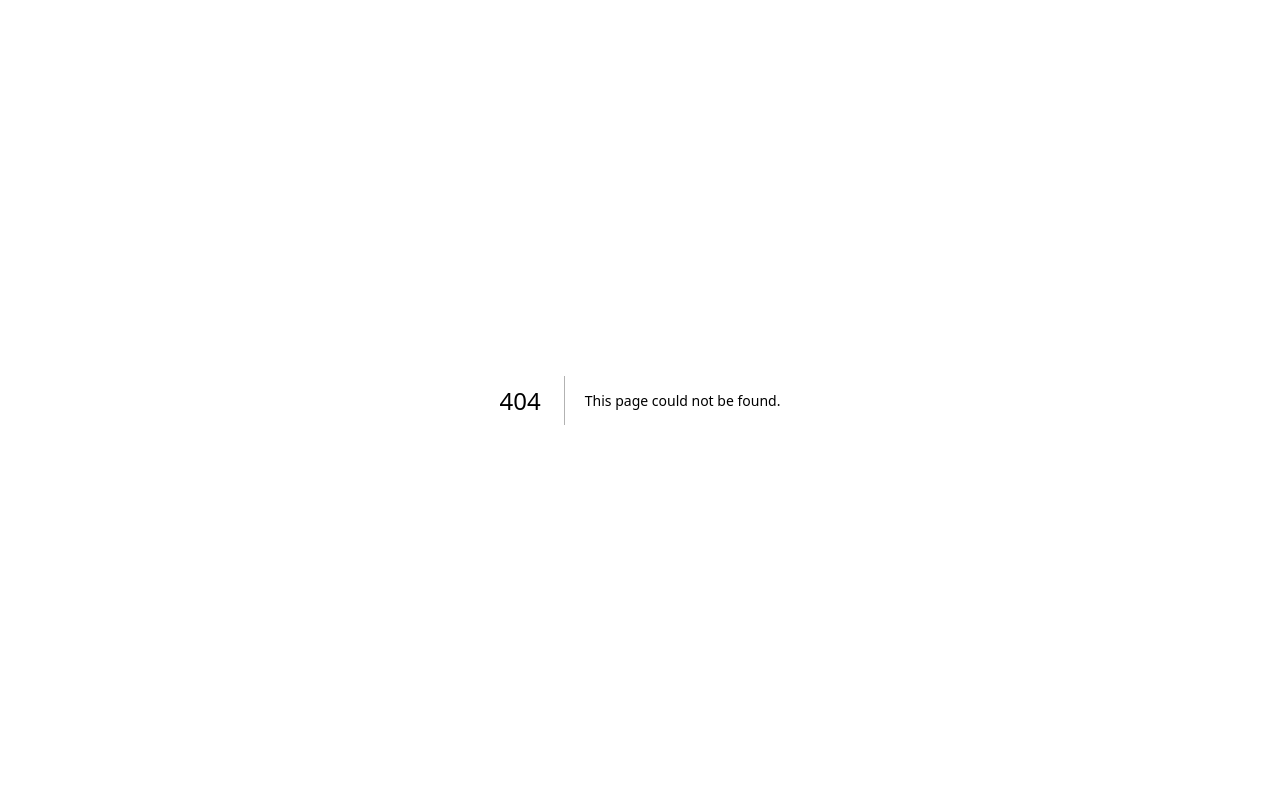
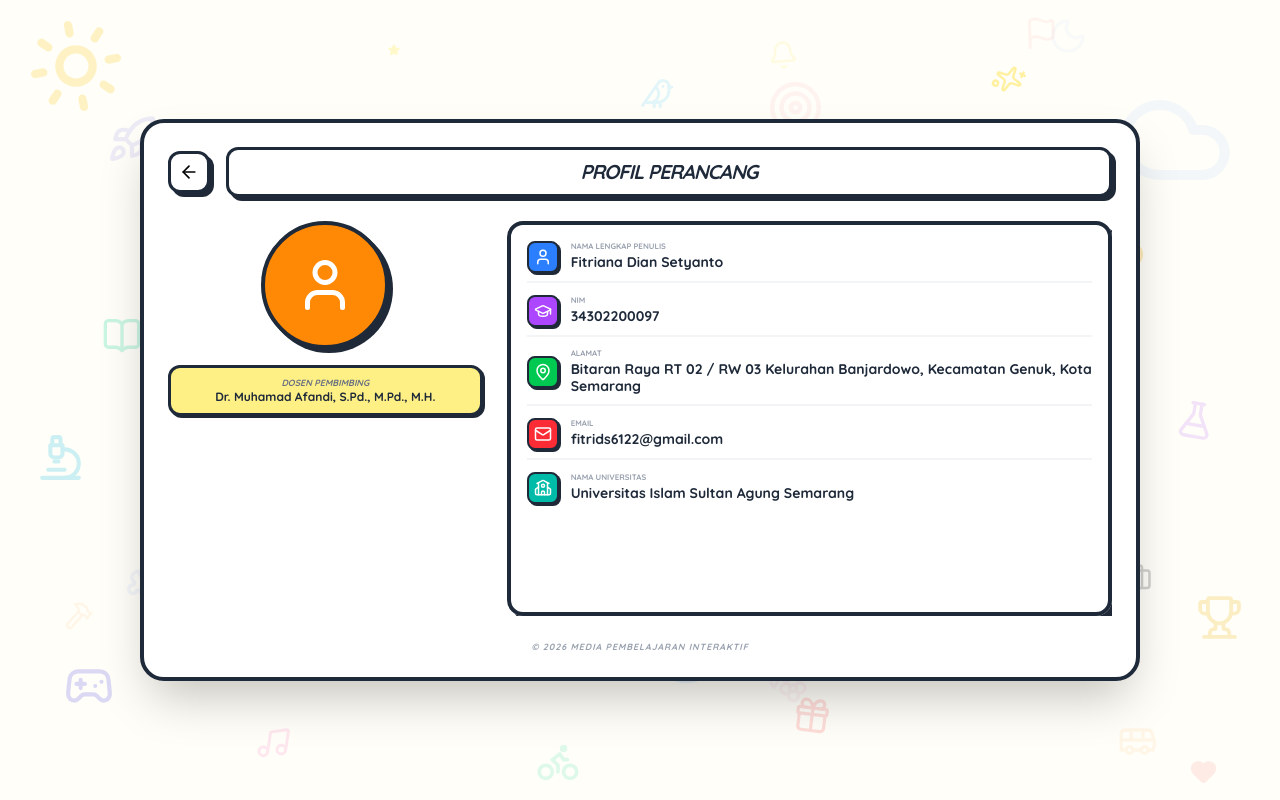
Before and after one commit to nasirindev/pwa-edu, a Next.js app: page /profile in a window 1280 px wide. Before the commit this address had no page. Built offline with nearby package versions, Linux system fonts and the light colour scheme.

Commit message:
halaman profile

```diff
--- /dev/null
+++ b/app/(main)/profile/page.tsx
@@ -0,0 +1,147 @@
+"use client";
+
+import React from "react";
+import { useRouter } from "next/navigation";
+import {
+  ArrowLeft,
+  User,
+  Mail,
+  MapPin,
+  GraduationCap,
+  School,
+} from "lucide-react";
+import { Decoration, LayoutWrapper } from "@/components/AnimatedBackgroud";
+import { motion } from "framer-motion";
+import { decorations } from "@/libs/decorations";
+
+export default function ProfilePage() {
+  const router = useRouter();
+
+  const profileData = [
+    {
+      label: "Nama Lengkap Penulis",
+      value: "Fitriana Dian Setyanto", //
+      icon: <User className="text-white" size={18} />,
+      color: "bg-blue-500",
+    },
+    {
+      label: "NIM",
+      value: "34302200097", //
+      icon: <GraduationCap className="text-white" size={18} />,
+      color: "bg-purple-500",
+    },
+    {
+      label: "Alamat",
+      value:
+        "Bitaran Raya RT 02 / RW 03 Kelurahan Banjardowo, Kecamatan Genuk, Kota Semarang", //
+      icon: <MapPin className="text-white" size={18} />,
+      color: "bg-green-500",
+    },
+    {
+      label: "Email",
+      value: "fitrids6122@gmail.com", //
+      icon: <Mail className="text-white" size={18} />,
+      color: "bg-red-500",
+    },
+    {
+      label: "Nama Universitas",
+      value: "Universitas Islam Sultan Agung Semarang", //
+      icon: <School className="text-white" size={18} />,
+      color: "bg-teal-500",
+    },
+  ];
+
+  return (
+    // Background utama yang memenuhi seluruh layar
+    <LayoutWrapper className="bg-yellow-50/30 w-full h-full">
+      {decorations.map((decorations, idx) => (
+        <Decoration
+          key={idx}
+          icon={decorations.icon}
+          className={decorations.className}
+          animate={decorations.animate}
+          transition={decorations.transition}
+        />
+      ))}
+      <div className="fixed inset-0 flex items-center justify-center overflow-hidden">
+        {/* Container Landscape Terkunci (16:9) */}
+        <div className="w-full max-w-250 aspect-video max-h-screen relative shadow-2xl overflow-hidden bg-white border-4 border-gray-800 rounded-3xl">
+          <div className="h-full w-full flex flex-col p-4 md:p-6 relative space-y-4">
+            {/* Header Profil */}
+            <div className="flex items-center gap-4 flex-none">
+              <button
+                onClick={() => router.back()}
+                className="bg-white border-[3px] border-gray-800 p-2 rounded-xl shadow-[4px_4px_0px_#1f2937] active:shadow-none active:translate-x-0.5 active:translate-y-0.5 transition-all text-black"
+              >
+                <ArrowLeft size={20} />
+              </button>
+              <div className="flex-1 bg-white border-[3px] border-gray-800 rounded-xl shadow-[4px_4px_0px_#1f2937] p-2">
+                <h1 className="text-lg md:text-xl font-black text-gray-800 uppercase tracking-tighter text-center italic">
+                  Profil Perancang
+                </h1>
+              </div>
+            </div>
+
+            {/* Konten Utama - Grid 2 Kolom untuk menghemat ruang vertikal */}
+            <div className="flex-1 flex gap-6 items-start overflow-hidden pt-2">
+              {/* Sisi Kiri: Avatar & Pembimbing */}
+              <motion.div
+                initial={{ opacity: 0, x: -20 }}
+                animate={{ opacity: 1, x: 0 }}
+                className="w-1/3 flex flex-col items-center space-y-4"
+              >
+                <div className="w-24 h-24 md:w-32 md:h-32 bg-orange-400 border-4 border-gray-800 rounded-full flex items-center justify-center shadow-[4px_4px_0px_#1f2937]">
+                  <User size={60} className="text-white" />
+                </div>
+
+                <div className="w-full bg-yellow-200 border-[3px] border-gray-800 p-2 rounded-xl shadow-[2px_2px_0px_#1f2937] text-center">
+                  <p className="text-[9px] font-black uppercase text-gray-500 italic">
+                    Dosen Pembimbing
+                  </p>
+                  <p className="text-[10px] md:text-xs font-bold text-gray-800">
+                    Dr. Muhamad Afandi, S.Pd., M.Pd., M.H. {/* */}
+                  </p>
+                </div>
+              </motion.div>
+
+              {/* Sisi Kanan: Detail Informasi */}
+              <motion.div
+                initial={{ opacity: 0, x: 20 }}
+                animate={{ opacity: 1, x: 0 }}
+                className="flex-1 bg-white/50 border-4 border-gray-800 rounded-2xl p-4 shadow-[6px_6px_0px_#1f2937] overflow-y-auto custom-scrollbar h-full"
+              >
+                <div className="space-y-3">
+                  {profileData.map((item, idx) => (
+                    <div
+                      key={idx}
+                      className="flex items-center gap-3 border-b-2 border-gray-100 pb-2 last:border-0"
+                    >
+                      <div
+                        className={`${item.color} w-8 h-8 rounded-lg border-2 border-gray-800 flex items-center justify-center shrink-0 shadow-[2px_2px_0px_#1f2937]`}
+                      >
+                        {item.icon}
+                      </div>
+                      <div className="overflow-hidden">
+                        <p className="text-[8px] font-black uppercase text-gray-400 leading-none mb-1">
+                          {item.label} {/* */}
+                        </p>
+                        <p className="text-xs md:text-sm font-bold text-gray-800 truncate lg:whitespace-normal leading-tight">
+                          {item.value} {/* */}
+                        </p>
+                      </div>
+                    </div>
+                  ))}
+                </div>
+              </motion.div>
+            </div>
+
+            {/* Footer */}
+            <p className="text-center text-gray-400 font-bold text-[9px] uppercase tracking-widest flex-none pt-2 italic">
+              © 2026 Media Pembelajaran Interaktif
+            </p>
+          </div>
+        </div>
+      </div>
+    </LayoutWrapper>
+  );
+}
```
Also changed, not shown: 1 other file (tests, documents, lock files or other folders).
